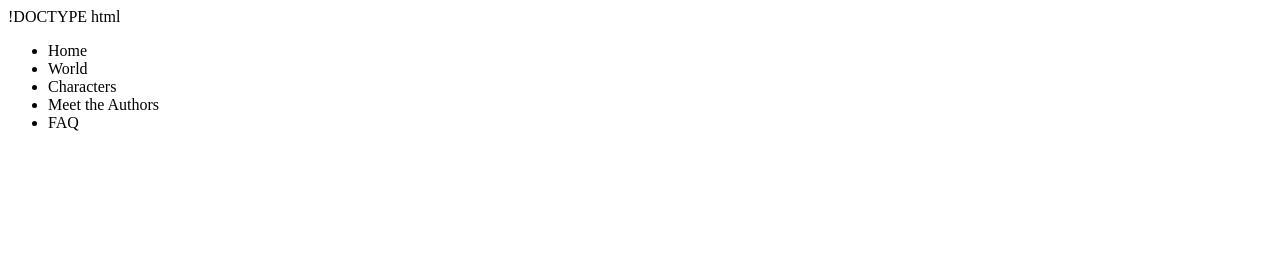
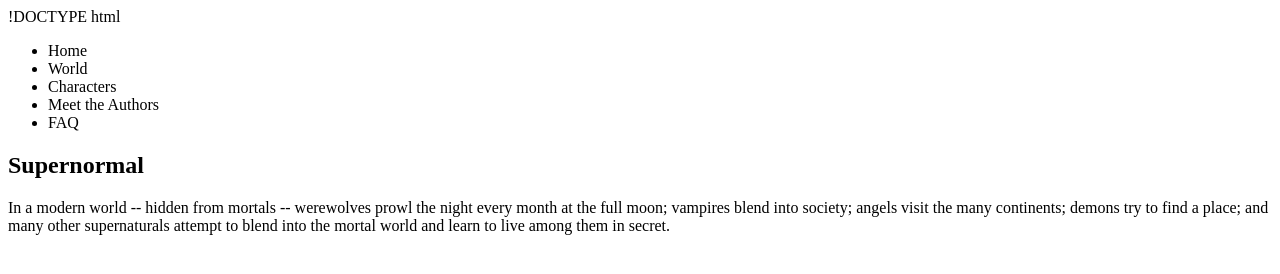
Before and after one commit to Terradragon/terragragon.github.io, a plain HTML site: page index.html in a window 1280 px wide. Drawn offline with Linux system fonts and the light colour scheme.

Commit message:
Update index.html

```diff
--- a/index.html
+++ b/index.html
@@ -4,6 +4,7 @@
       <meta charsets "utf-8">
       <title>Supernormal</title>
   </head>
+
   <body>
       <header>
         <div class="logo-box"></div>
@@ -15,4 +16,10 @@
                <li>Meet the Authors</li>
                <li>FAQ</li>
             </ul>
-          </nav></body>
+          </nav>
+    </header>
+    <main>
+      <h2>Supernormal</h2>
+      <p>In a modern world -- hidden from mortals -- werewolves prowl the night every month at the full moon; vampires blend into society; angels visit the many continents; demons try to find a place; and many other supernaturals attempt to blend into the mortal world and learn to live among them in secret.</p>
+  </body>
+</html>
```
